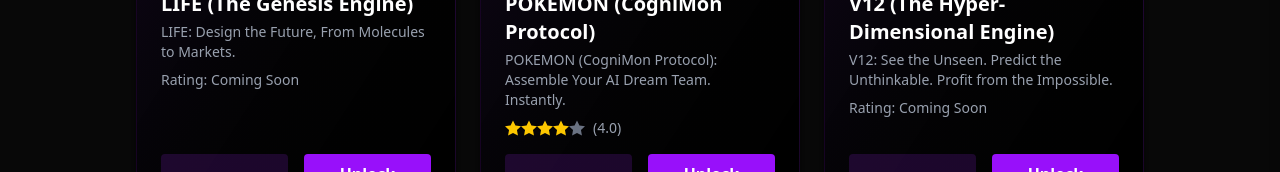
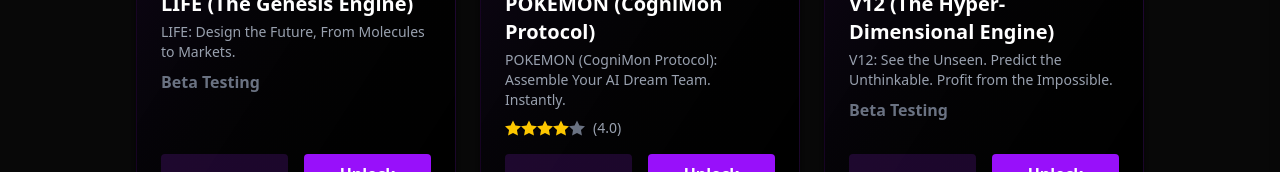
Before and after one commit to Queen-Osuji/GOVERN, a React (Vite) app: page /ai-models in a window 1280 px wide. Shown: the part 499-671 px from the top of the page. Built offline with nearby package versions, Linux system fonts and the light colour scheme.

Commit message:
changd the rting systems for the models that are not avaliable yet

```diff
--- a/src/pages/AIModelsPage.jsx
+++ b/src/pages/AIModelsPage.jsx
@@ -102,7 +102,7 @@ const AIMarketplace = () => {
               </div>
             ) : (
               <div className="flex items-center mb-4">
-                <span className="text-sm text-gray-400">Rating: Coming Soon</span>
+                <span className="text-md text-gray-500 font-bold">Beta Testing</span>
               </div>
             )}
             <div className="flex justify-between space-x-4 mt-auto">
```
